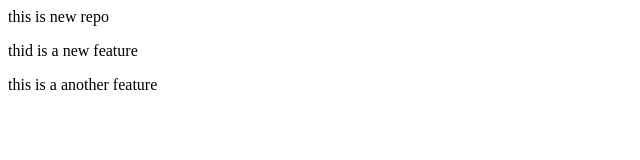
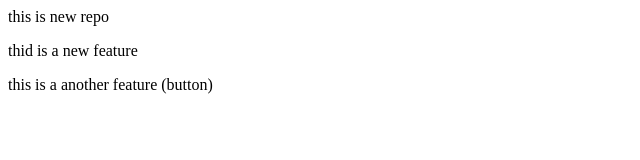
Before and after one commit to soody001/localRepo, a plain HTML site: page index.html in a window 1280 px wide. Shown: the full height of the page, 0-640 px from the left. Drawn offline with Linux system fonts and the light colour scheme.

```diff
--- a/index.html
+++ b/index.html
@@ -1,3 +1,3 @@
 <p>this is new repo</p>
 <p>thid is a new feature</p>
-<p>this is a another feature</p>
+<p>this is a another feature (button)</p>
```
